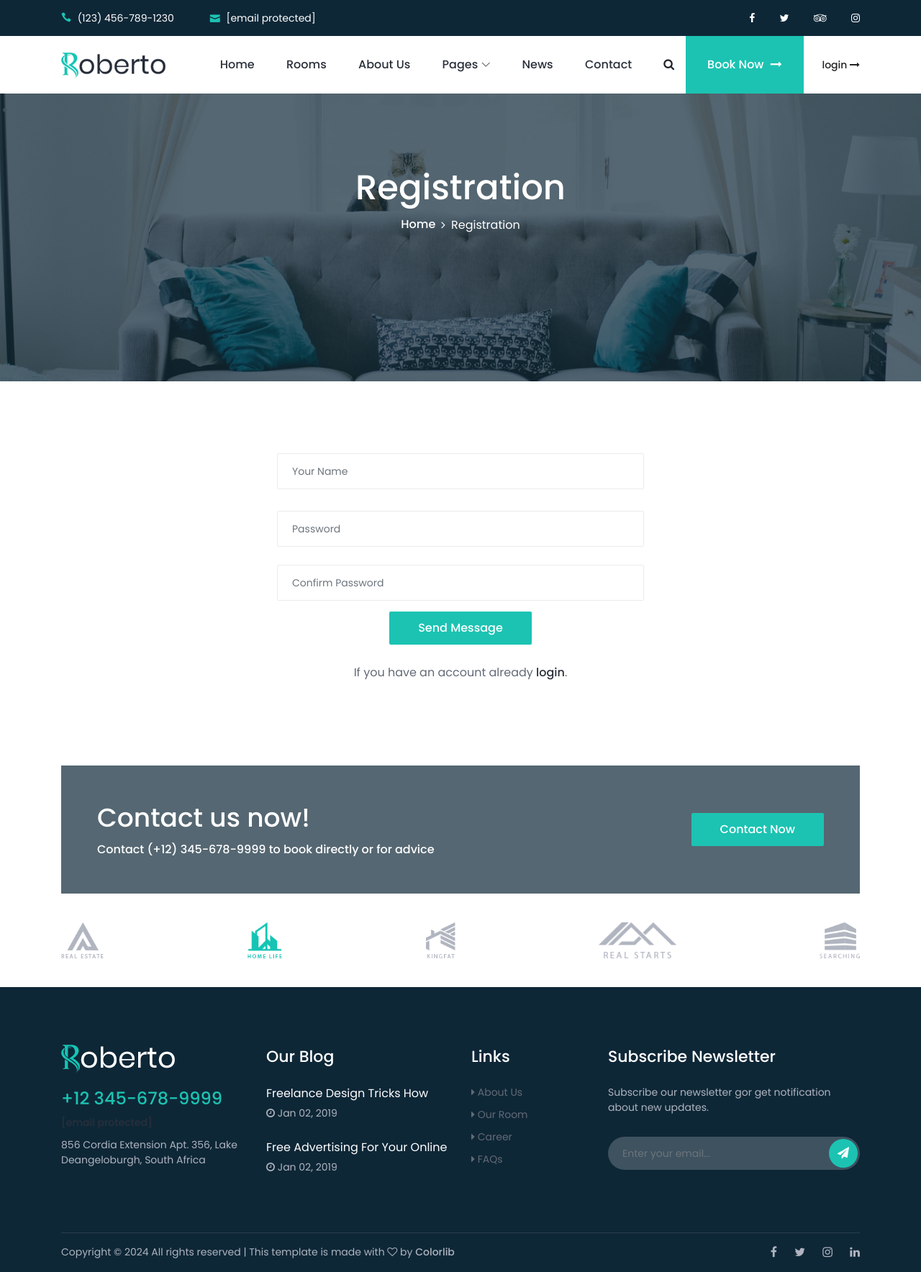
After one commit to Nafasov/Hotel, a Django app: page /contact/register/ in a window 1280 px wide. The commit adds this page. Shown: the whole page at 72% size. Run offline with Django 5.2, Linux system fonts and the light colour scheme; parts of the project's set-up code (start-up, migrations or seed data) failed here and were passed over; some libraries are stand-ins or nearby versions; some web fonts are replaced.

Commit message:
modified

```diff
--- a/apps/contact/urls.py
+++ b/apps/contact/urls.py
@@ -1,10 +1,13 @@
 from django.urls import path
 
-from .views import ContactView
+from .views import ContactView, LoginView, LogoutView, RegisterView
 
 app_name = 'contact'
 
 urlpatterns = [
-    path('contact/', ContactView.as_view(), name='contact')
+    path('contact/', ContactView.as_view(), name='contact'),
+    path('login/', LoginView.as_view(), name='login'),
+    path('logout/', LogoutView.as_view(), name='logout'),
+    path('register/', RegisterView.as_view(), name='register')
 
 ]
--- a/apps/contact/views.py
+++ b/apps/contact/views.py
@@ -5,3 +5,15 @@
 
 class ContactView(TemplateView):
     template_name = 'contact/contact.html'
+
+
+class LoginView(TemplateView):
+    template_name = 'contact/login.html'
+
+
+class RegisterView(TemplateView):
+    template_name = 'contact/registration.html'
+
+
+class LogoutView(TemplateView):
+    template_name = 'contact/logout.html'
--- a/templates/contact/contact.html
+++ b/templates/contact/contact.html
@@ -8,7 +8,7 @@
 
 
 <div class="breadcrumb-area contact-breadcrumb bg-img bg-overlay jarallax"
-     style="background-image: url(img/bg-img/18.jpg);">
+     style="background-image: url({% static 'img/bg-img/18.jpg' %});">
     <div class="container">
         <div class="row">
             <div class="col-12">
@@ -16,7 +16,7 @@
                     <h2 class="page-title">Contact Us</h2>
                     <nav aria-label="breadcrumb">
                         <ol class="breadcrumb justify-content-center">
-                            <li class="breadcrumb-item"><a href="../index-2.html">Home</a></li>
+                            <li class="breadcrumb-item"><a href="{% url 'main:home' %}">Home</a></li>
                             <li class="breadcrumb-item active" aria-current="page">Contact Us</li>
                         </ol>
                     </nav>
--- /dev/null
+++ b/templates/contact/registration.html
@@ -0,0 +1,71 @@
+{% extends 'base.html' %}
+{% load static %}
+
+
+
+{% block content %}
+
+
+    <div class="breadcrumb-area contact-breadcrumb bg-img bg-overlay jarallax"
+     style="background-image: url({% static 'img/bg-img/18.jpg' %});">
+    <div class="container">
+        <div class="row">
+            <div class="col-12">
+                <div class="breadcrumb-content text-center mt-100">
+                    <h2 class="page-title">Registration</h2>
+                    <nav aria-label="breadcrumb">
+                        <ol class="breadcrumb justify-content-center">
+                            <li class="breadcrumb-item"><a href="{% url 'main:home' %}">Home</a></li>
+                            <li class="breadcrumb-item active" aria-current="page">Registration</li>
+                        </ol>
+                    </nav>
+                </div>
+            </div>
+        </div>
+    </div>
+</div>
+
+
+<div class="roberto-contact-form-area section-padding-100">
+    <div class="container">
+        <div class="row">
+            <div class="col-12">
+
+                 <div class="roberto-contact-form">
+                        <form method="post">
+                            {% csrf_token %}
+                            <div class="row justify-content-md-center">
+                                <div class="col-md-3 "></div>
+                                <div class="col-md-6">
+                                    <div class="col-12 text-center wow fadeInUp" data-wow-delay="100ms">
+                                        <input type="text" name="message-name" class="form-control mb-30"
+                                               placeholder="Your Name">
+                                    </div>
+                                    <div class="col-12 text-center  wow fadeInUp" data-wow-delay="100ms">
+                                        <input type="password" name="password" class="form-control"
+                                               placeholder="Password">
+                                    </div>
+
+                                    <div  style="margin-top: 25px" class="mt-5 col-12 text-center  wow fadeInUp" data-wow-delay="100ms">
+                                        <input type="password" name="1password" class="form-control"
+                                               placeholder="Confirm Password">
+                                    </div>
+
+                                    <div class="col-12 text-center wow fadeInUp" data-wow-delay="100ms">
+                                        <button type="reset" class="btn roberto-btn mt-15">Send Message</button>
+                                    </div>
+                                    <div style="margin-top: 25px" class="text-center wow fadeInUp">
+                                        <p>If you have an account already <a href="{% url 'contact:login' %}">login</a>.</p>
+                                    </div>
+                                </div>
+                            </div>
+                        </form>
+                    </div>
+
+            </div>
+        </div>
+    </div>
+</div>
+
+
+{% endblock %}
--- a/templates/navbar.html
+++ b/templates/navbar.html
@@ -1,5 +1,4 @@
 {% load static %}
-
 
 
 <header class="header-area">
@@ -45,7 +44,8 @@
 
                 <nav class="classy-navbar justify-content-between" id="robertoNav">
 
-                    <a class="nav-brand" href="{% url 'main:home' %}"><img src="{% static 'img/core-img/logo.png' %}" alt></a>
+                    <a class="nav-brand" href="{% url 'main:home' %}"><img src="{% static 'img/core-img/logo.png' %}"
+                                                                           alt></a>
 
                     <div class="classy-navbar-toggler">
                         <span class="navbarToggler"><span></span><span></span><span></span></span>
@@ -88,13 +88,14 @@
                             <div class="search-btn ml-4">
                                 <i class="fa fa-search" aria-hidden="true"></i>
                             </div>
-
-                            <div class="book-now-btn ml-3 ml-lg-5">
-                                <a href="#">Book Now <i class="fa fa-long-arrow-right" aria-hidden="true"></i></a>
+                            <div class="book-now-btn ml-3 ml-lg-3">
+                                <a href="#">Book Now <i class="fa fa-long-arrow-right"  aria-hidden="true"></i></a>
                             </div>
                         </div>
-
                     </div>
+                            <div class="d-flex justify-content-end">
+                                <a href="{% url 'contact:login' %}">login <i class="fa fa-long-arrow-right"></i></a>
+                            </div>
                 </nav>
             </div>
         </div>
```
Also changed, not shown: templates/contact/login.html (added, +63 -0 lines), templates/contact/logout.html (added, +42 -0 lines).
